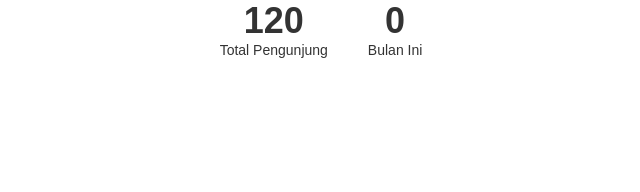
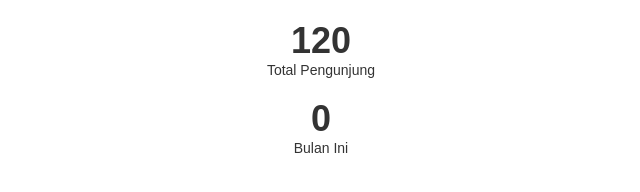
Before and after one commit to Alvinf10/Visitor-Counter, a plain HTML site: page index.html in a window 1280 px wide. Shown: the whole page, without its empty margins (319-959 px from the left). Drawn offline with Linux system fonts and the light colour scheme.

Commit message:
Update index.html

```diff
--- a/index.html
+++ b/index.html
@@ -6,13 +6,15 @@
       margin: 0;
       display: flex;
       justify-content: center;
-      align-items: center;
+      align-items: flex-start;
+      padding-top: 20px;
       background: transparent;
       font-family: Arial, sans-serif;
     }
     .wrapper {
       display: flex;
-      gap: 40px;
+      flex-direction: column;
+      gap: 20px;
       text-align: center;
     }
     .counter {
```
